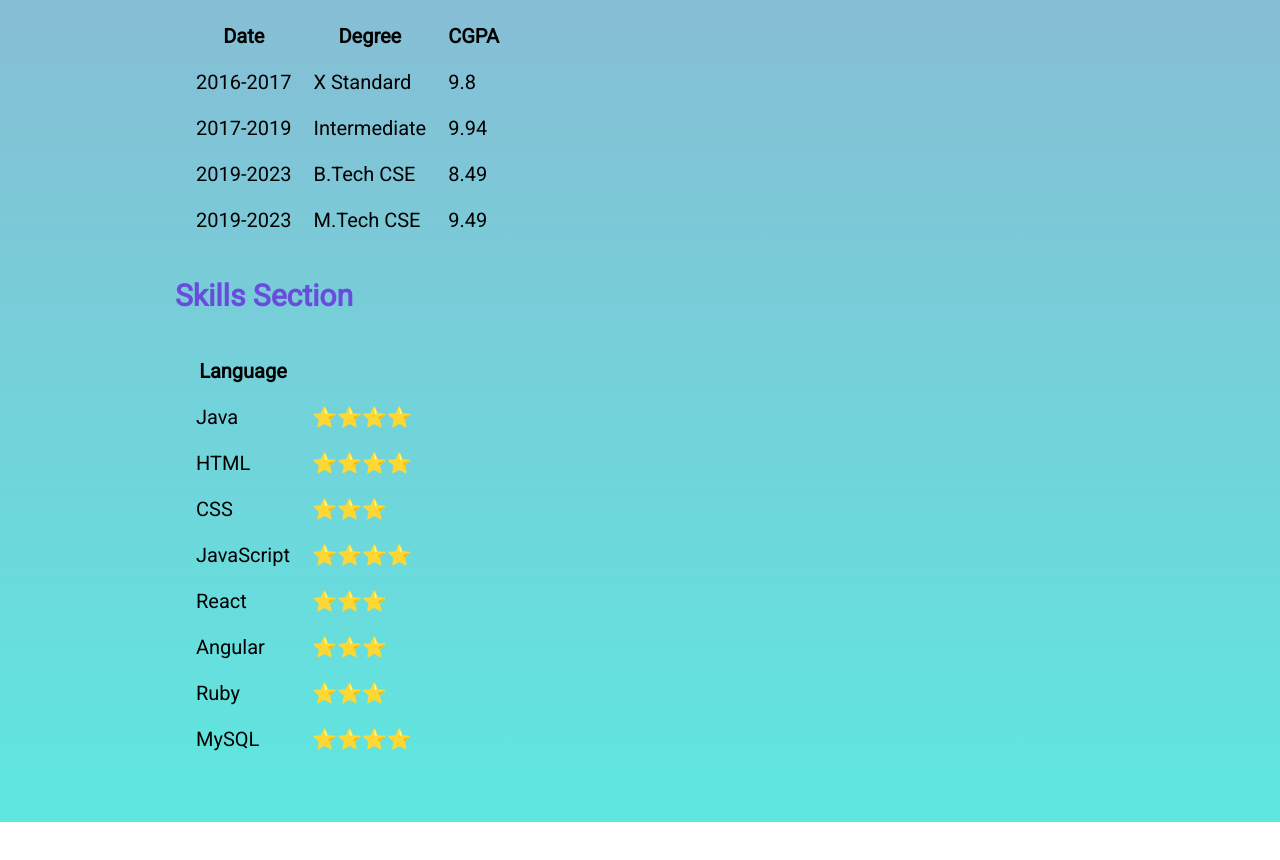
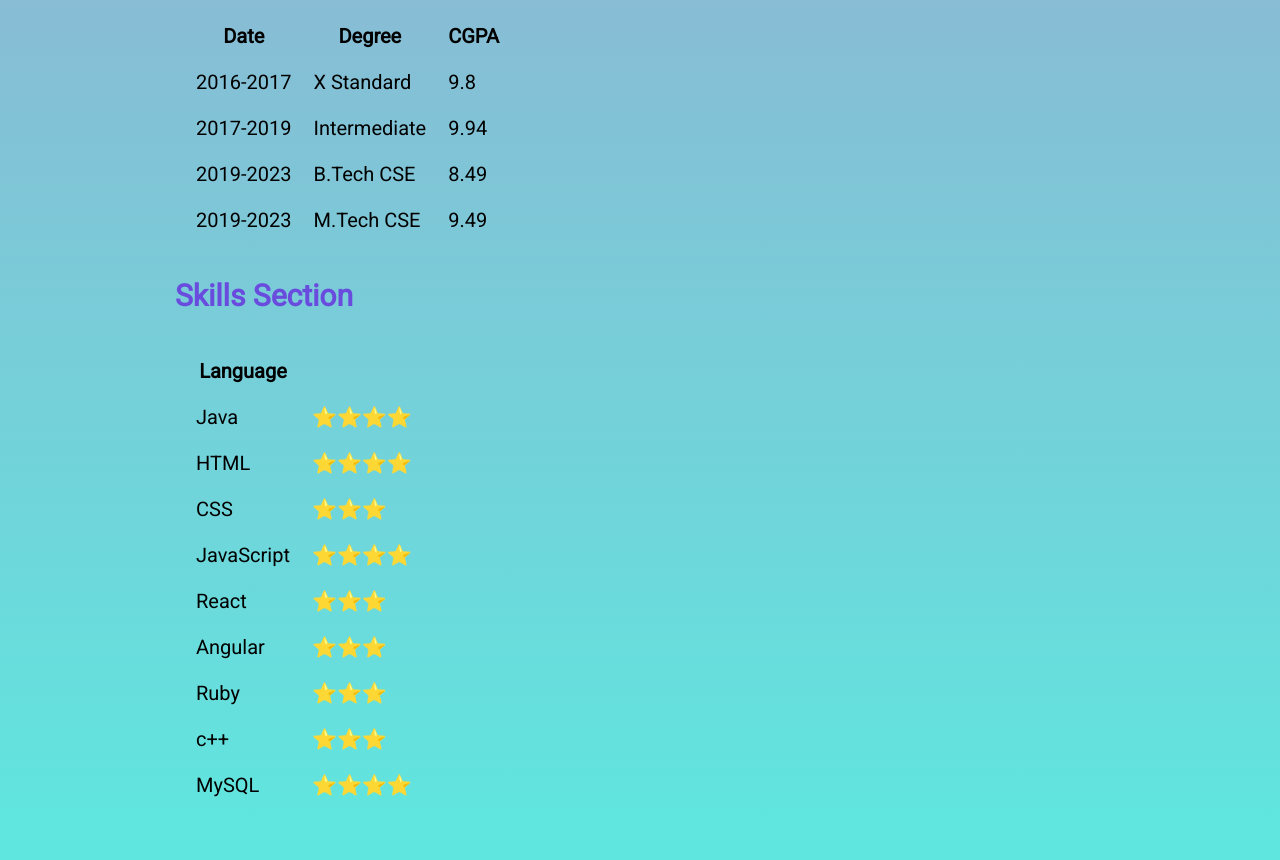
Before and after one commit to Sumanthch15/Portfolio-Practice, a plain HTML site: page index.html in a window 1280 px wide. Shown: the part 912-1772 px from the top of the page. Before the commit the page ends 1734 px from the top, so only its background shows below. Drawn offline with Linux system fonts and the light colour scheme; a web font is replaced by a local one.

Commit message:
added more

```diff
--- a/index.html
+++ b/index.html
@@ -109,6 +109,10 @@
 				<td>Ruby</td>
 				<td>⭐⭐⭐</td>
 			</tr>
+			<tr>
+				<td>c++</td>
+				<td>⭐⭐⭐</td>
+			</tr>
             <tr>
 				<td>MySQL</td>
 				<td>⭐⭐⭐⭐</td>
```
